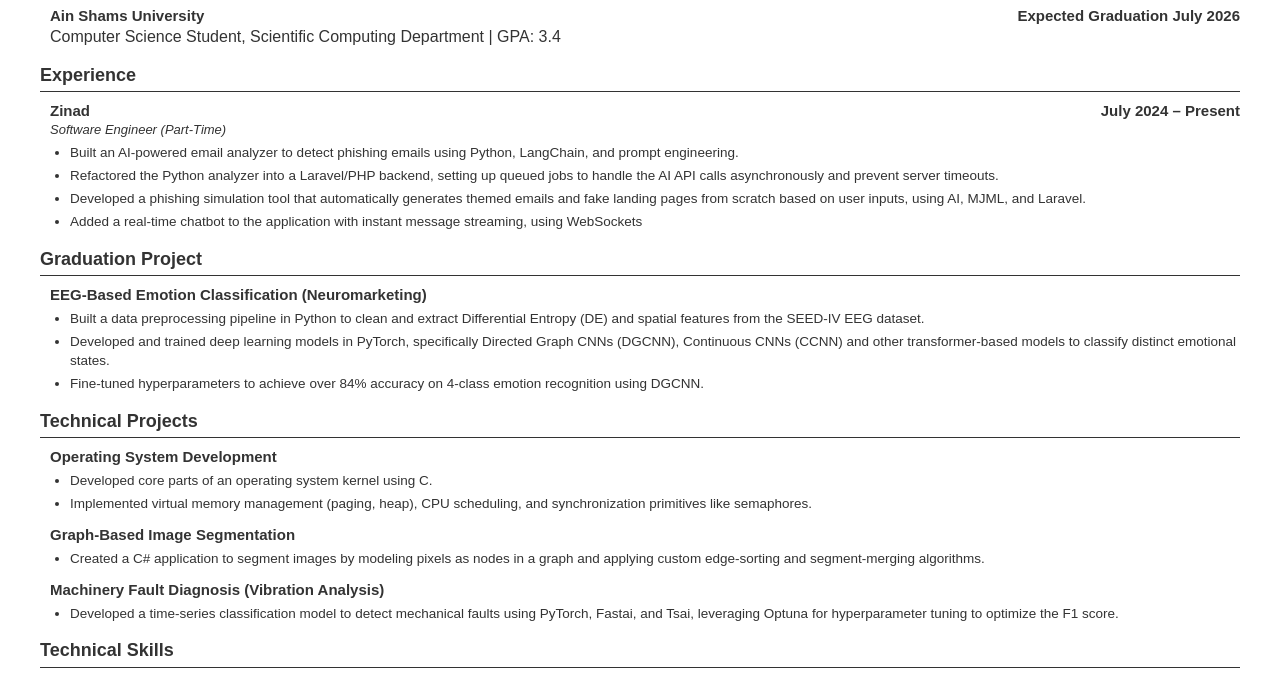
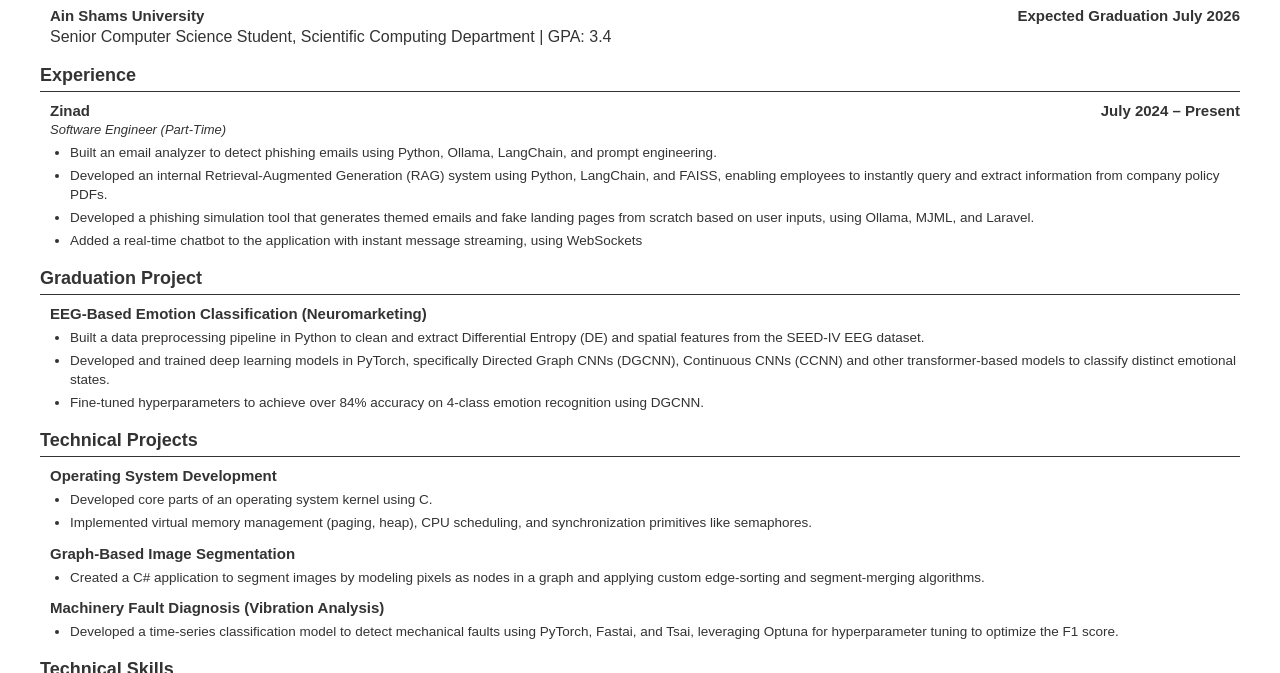
Before and after one commit to Omar-Elhakim/Omar-Elhakim.github.io, a plain HTML site: page index.html in a window 1280 px wide. Shown: the part 95-768 px from the top of the page. Drawn offline with Linux system fonts and the light colour scheme.

Commit message:
rephrase

```diff
--- a/index.html
+++ b/index.html
@@ -76,7 +76,7 @@
         <span>Ain Shams University</span>
         <span>Expected Graduation July 2026</span>
       </div>
-      <div>Computer Science Student, Scientific Computing Department | GPA: 3.4</div>
+      <div>Senior Computer Science Student, Scientific Computing Department | GPA: 3.4</div>
     </div>
   </div>
 
@@ -89,9 +89,9 @@
       </div>
       <div class="item-sub">Software Engineer (Part-Time)</div>
       <ul>
-        <li>Built an AI-powered email analyzer to detect phishing emails using Python, LangChain, and prompt engineering.</li>
-        <li>Refactored the Python analyzer into a Laravel/PHP backend, setting up queued jobs to handle the AI API calls asynchronously and prevent server timeouts.</li>
-        <li>Developed a phishing simulation tool that automatically generates themed emails and fake landing pages from scratch based on user inputs, using AI, MJML, and Laravel.</li>
+        <li>Built an email analyzer to detect phishing emails using Python, Ollama, LangChain, and prompt engineering.</li>
+        <li>Developed an internal Retrieval-Augmented Generation (RAG) system using Python, LangChain, and FAISS, enabling employees to instantly query and extract information from company policy PDFs.</li>
+        <li>Developed a phishing simulation tool that generates themed emails and fake landing pages from scratch based on user inputs, using Ollama, MJML, and Laravel.</li>
         <li>Added a real-time chatbot to the application with instant message streaming, using WebSockets</li>
       </ul>
     </div>
```
Also changed, not shown: 1 other file.
